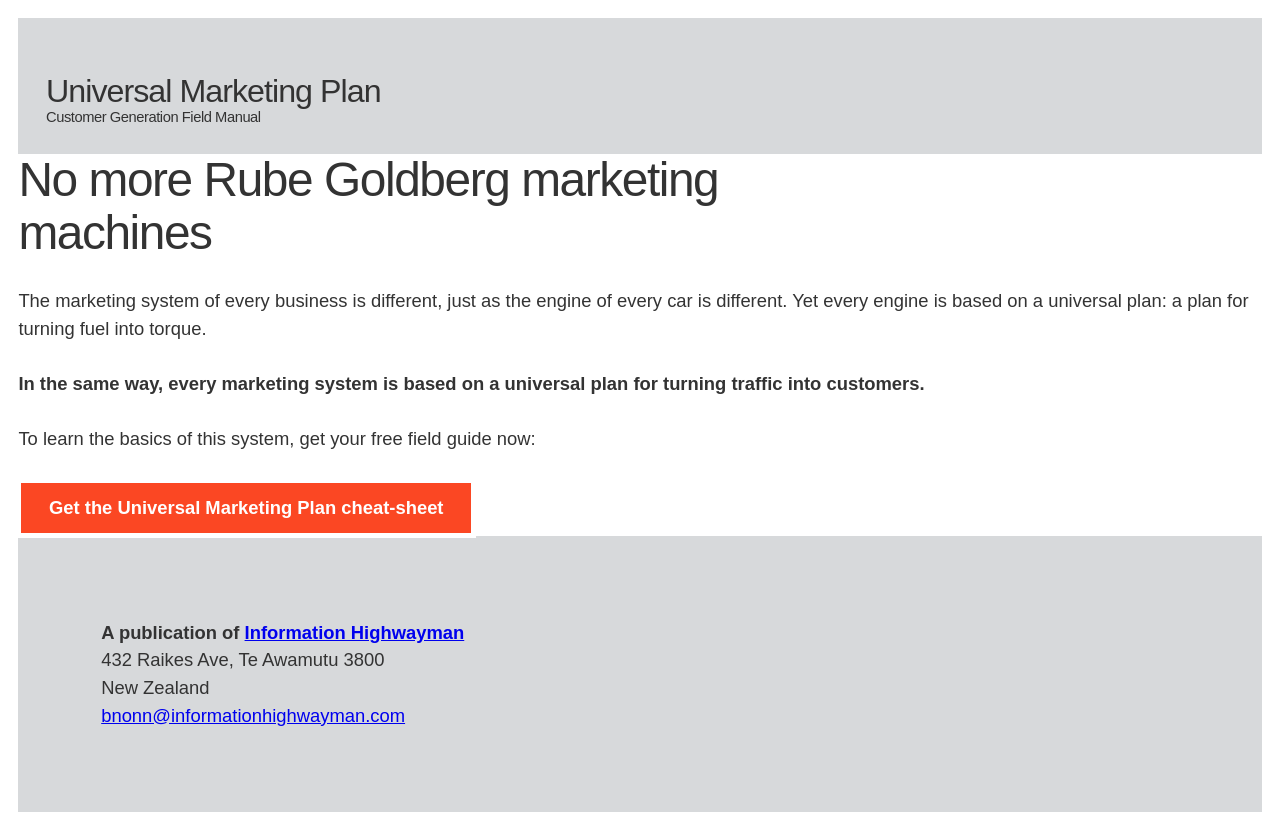
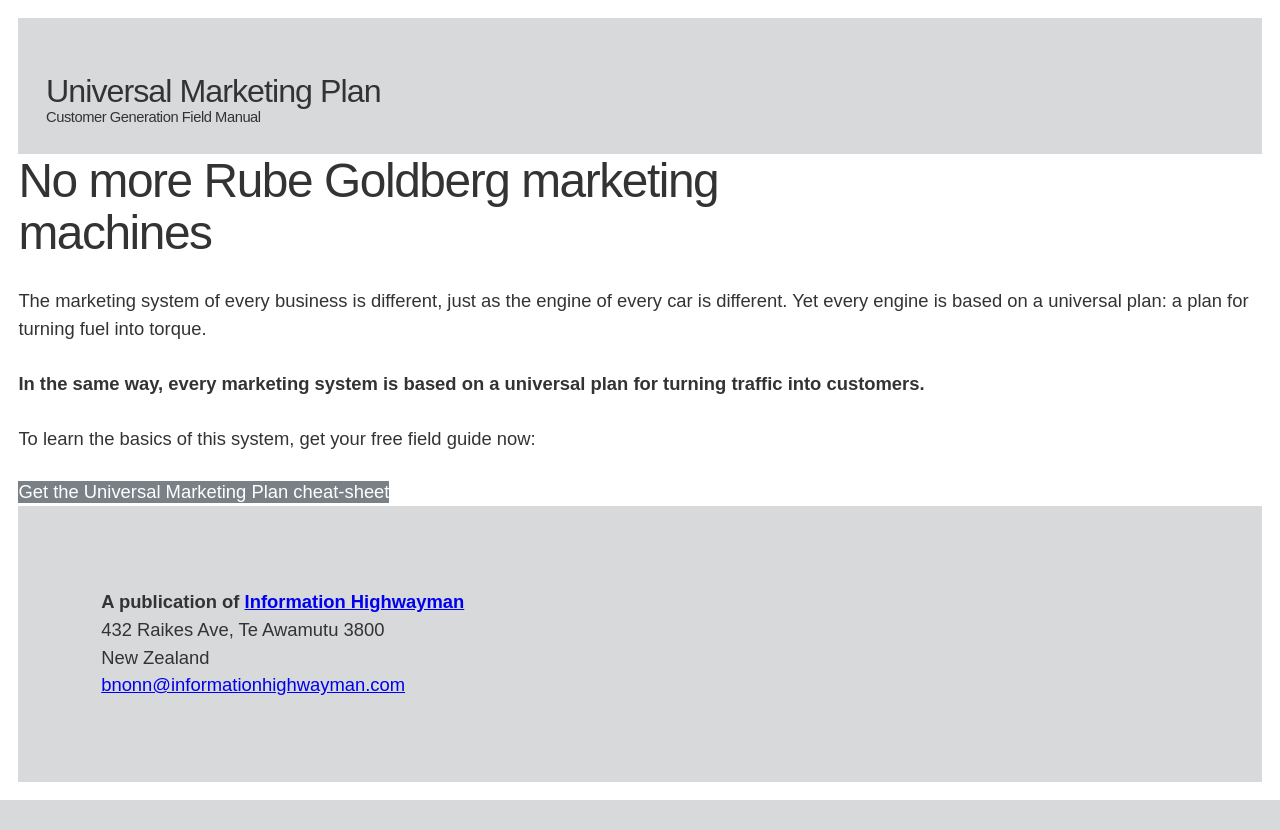
Before and after one commit to bnonn/anvil, a PHP site: page / in a window 1280 px wide. After the commit the page ends 800 px from the top, so only its background shows below. Run offline with PHP 8.4, Linux system fonts and the light colour scheme; some libraries are stand-ins or nearby versions.

Commit message:
Various fixes and improvements

```diff
--- a/js/accessibility.js
+++ b/js/accessibility.js
@@ -24,4 +24,4 @@ addAttribute( "a[target='_blank']", "rel", "noopener" ); // All links opening in
  * Add tabindexes to critical elements so they're tappable on mobile.
  */
 
-addAttribute( "dfn[title], abbr[title], .\\@reel:not(.\\&no-focus) > *", "tabindex", "0" );
+addAttribute( "dfn[title], abbr[title], .\\@reel:not(.\\?no-a11y-assist) > *", "tabindex", "0" );
--- a/scss/-setup/_colors.scss
+++ b/scss/-setup/_colors.scss
@@ -2,6 +2,8 @@
 	--c-alt         : powderblue;
 	--c-bg          : white;
 	--c-bg--reversed: #333;
+
+	--c-highlight: hsl(46, 100%, 89%);
 
 	--c-house       : hsl(210, 50%, 50%);
 	--c-house--dark : hsl(210, 50%, 28%);
--- a/scss/-setup/_setup.scss
+++ b/scss/-setup/_setup.scss
@@ -14,13 +14,12 @@
 
 	--bg    : var(--c-bg);
 	--border: 0;
-	--color : var(--c-running);
 	--ff    : var(--ff-running);
 	--fs    : var(--fs-running);
 	--fw    : var(--fw-normal);
 
 	background-color: var(--bg);
-	color           : var(--color);
+	color           : var(--c-running);
 	font-family     : var(--ff);
 	font-size       : 20px; // fallback
 	font-size       : var(--fs);
--- a/scss/fx/_focus-highlight.scss
+++ b/scss/fx/_focus-highlight.scss
@@ -4,18 +4,18 @@
 
 @keyframes focus-highlight {
 	0% {
-		background-color: transparent;
+		background: var(--c-bg);
 	}
 
 	10% {
-		background-color: transparent;
+		background: var(--c-bg);
 	}
 
 	20% {
-		background-color: rgba(255, 196, 0, 0.25);
+		background: var(--c-highlight);
 	}
 
 	100% {
-		background-color: transparent;
+		background: var(--c-bg);
 	}
 }
--- a/scss/layout/_@pull.scss
+++ b/scss/layout/_@pull.scss
@@ -3,21 +3,50 @@
  */
 
 @mixin pull() {
-	--space: var(--beat);
+	--border-width: 0;
+	--size        : 38%;
+	--space       : var(--beat);
 
-	@include breakpoint($widescreen) {
-		margin-bottom: var(--space);
-		margin-top   : calc(var(--space) - var(--border));
-		max-width    : 50%;
+	border       : var(--border-width) solid var(--c-neutral);
+	margin-bottom: calc(var(--space) - var(--border-width));
+	margin-top   : calc(var(--space) - var(--border-width));
+	max-width    : var(--size) !important;
 
-		&.\&align-left {
+	&.\&arrange {
+		&\:left {
 			float       : left;
 			margin-right: calc(var(--space) / 2);
 		}
 
-		&.\&align-right {
+		&\:right {
 			float      : right;
 			margin-left: calc(var(--space) / 2);
+		}
+	}
+
+	&.\&size {
+		&\:small {
+			--size: 38%;
+
+			@include breakpoint($widescreen) {
+				--size: 19%;
+			}
+		}
+
+		&\:medium {
+			--size: 50%;
+
+			@include breakpoint($widescreen) {
+				--size: 38%;
+			}
+		}
+
+		&\:large {
+			--size: 100%;
+
+			@include breakpoint($widescreen) {
+				--size: 50%;
+			}
 		}
 	}
 }
--- a/scss/layout/_@reel.scss
+++ b/scss/layout/_@reel.scss
@@ -82,19 +82,6 @@
 		}
 	}
 
-	&.\&no-focus {
-		/**
-		 * This is a dummy class for accessibility.js.
-		 *
-		 * Not every reel contains items that require focusing.
-		 * For instance, a nav reel already contains anchors, so
-		 * creating a tabindex on every list item is going to be
-		 * a real pain for accessibility, since you'll have to
-		 * hit tab twice to get to each link, instead of just
-		 * once.
-		 */
-	}
-
 	&.\&hide-scroller,
 	&.\&no-scroller {
 		scrollbar-color: transparent;
@@ -121,6 +108,32 @@
 			padding-bottom: 0;
 		}
 	}
+
+	&.\&space {
+		&\:tight {
+			--space: 0;
+		}
+
+		&\:xsmall {
+			--space: var(--beat-xs);
+		}
+
+		&\:small {
+			--space: var(--beat-s);
+		}
+
+		&\:medium {
+			--space: var(--beat-m);
+		}
+
+		&\:large {
+			--space: var(--beat-l);
+		}
+
+		&\:xlarge {
+			--space: var(--beat-xl);
+		}
+	}
 }
 
 .\@reel {
--- a/scss/objects/_%actionbox.scss
+++ b/scss/objects/_%action-box.scss
@@ -3,7 +3,7 @@
  * place of interaction, such as calls to action.
  */
 
-@mixin actionbox() {
+@mixin action-box() {
 	--background: var(--c-neutral--lighter);
 	--border    : var(--border-large) solid var(--c-neutral--light);
 
@@ -11,6 +11,6 @@
 	border    : var(--border);
 }
 
-.\%actionbox {
-	@include actionbox();
+.\%action-box {
+	@include action-box();
 }
--- /dev/null
+++ b/scss/objects/_%action-clicker.scss
@@ -0,0 +1,57 @@
+/**
+ * Any kind of important call to action. Can extend buttons or
+ * anchors.
+ */
+
+@mixin action-clicker() {
+	background-color: var(--c-alert);
+	border          : var(--border-medium) solid var(--c-bg);
+	color           : var(--c-running--reversed);
+	cursor          : pointer;
+	font-weight     : var(--fw-bold);
+	position        : relative;
+	transition      : all .2s;
+
+	&::after {
+		border    : var(--border-medium) solid var(--c-bg);
+		bottom    : calc(var(--border-large)*-1);
+		content   : '';
+		display   : block;
+		left      : calc(var(--border-large)*-1);
+		position  : absolute;
+		right     : calc(var(--border-large)*-1);
+		top       : calc(var(--border-large)*-1);
+		transition: all .2s;
+	}
+
+	&:hover {
+		background-color: var(--c-alert);
+		border-color    : var(--c-bg);
+		transition      : all .2s;
+
+		&::after {
+			border-color: var(--c-alert);
+			transition  : all .2s;
+		}
+	}
+
+	&:focus {
+		background-color: var(--c-alert);
+		border-color    : var(--c-bg);
+		transition      : all .2s;
+
+		&::after {
+			border-color: var(--c-bg);
+			border-width: var(--border-small);
+			bottom      : var(--border-medium);
+			left        : var(--border-medium);
+			right       : var(--border-medium);
+			top         : var(--border-medium);
+			transition  : all .2s;
+		}
+	}
+}
+
+.\%action-clicker {
+	@include action-clicker();
+}
--- a/scss/objects/_%button.scss
+++ b/scss/objects/_%button.scss
@@ -3,52 +3,20 @@
  */
 
 @mixin button() {
-	background : var(--c-alert);
-	border     : var(--border-medium) solid var(--c-bg);
+	background : var(--c-neutral);
 	color      : var(--c-running--reversed);
 	cursor     : pointer;
 	font-family: var(--ff-sans);
-	font-weight: var(--fw-bold);
-	padding    : beats(.5) beats(1);
-	position   : relative;
 	transition : all .2s;
 
-	&::after {
-		border    : var(--border-medium) solid var(--c-bg);
-		bottom    : calc(var(--border-large)*-1);
-		content   : '';
-		display   : block;
-		left      : calc(var(--border-large)*-1);
-		position  : absolute;
-		right     : calc(var(--border-large)*-1);
-		top       : calc(var(--border-large)*-1);
+	&:hover {
+		background: var(--c-neutral--dark);
 		transition: all .2s;
 	}
 
-	&:hover {
-		border-color: var(--c-bg);
-		transition  : all .2s;
-
-		&::after {
-			border-color: var(--c-alert);
-			transition  : all .2s;
-		}
-	}
-
 	&:focus {
-		background-color: var(--c-alert--dark);
-		border-color    : var(--c-bg);
-		transition      : all .2s;
-
-		&::after {
-			border-color: var(--c-bg);
-			border-width: var(--border-small);
-			bottom      : var(--border-medium);
-			left        : var(--border-medium);
-			right       : var(--border-medium);
-			top         : var(--border-medium);
-			transition  : all .2s;
-		}
+		background: var(--c-neutral--darker);
+		transition: all .2s;
 	}
 
 	i.fas {
--- a/scss/objects/_%placeholder.scss
+++ b/scss/objects/_%placeholder.scss
@@ -1,20 +1,29 @@
 @mixin placeholder() {
-	--aspect-vert : 16;
-	--aspect-horiz: 9;
-	--size        : var(--beat);
+	--aspect-ratio: 16/9;
+	--size        : var(--beat-xl);
 
-	--size-horiz: calc((var(--size) * var(--aspect-horiz))/10);
-	--size-vert : calc((var(--size) * var(--aspect-vert))/10);
+	padding-bottom   : calc(var(--aspect-ratio) * 100%);
+	position         : relative;
+	// width         : var(--size);
 
-	background    : transparent;
-	border        : var(--border-small) solid var(--c-neutral--light);
-	color         : var(--c-neutral--dark);
-	display       : block;
-	font-size     : var(--fs-s);
-	font-weight   : var(--fw-medium);
-	padding       : var(--size-vert) var(--size-horiz);
-	text-align    : center;
-	text-transform: uppercase;
+	&>* {
+		align-items    : center;
+		background     : transparent;
+		border         : var(--border-small) solid var(--c-neutral--light);
+		bottom         : 0;
+		color          : var(--c-neutral--dark);
+		display        : flex;
+		font-size      : var(--fs-s);
+		font-weight    : var(--fw-medium);
+		justify-content: center;
+		left           : 0;
+		overflow       : hidden;
+		position       : absolute;
+		right          : 0;
+		text-align     : center;
+		text-transform : uppercase;
+		top            : 0;
+	}
 
 	&.\&size\:xsmall {
 		--size: var(--beat-xs);
--- a/scss/objects/_dialog.scss
+++ b/scss/objects/_dialog.scss
@@ -1,5 +1,7 @@
 dialog {
-	background   : var(--c-neutral--lighter);
+	--c-bg: var(--c-neutral--lighter);
+
+	background   : var(--c-bg);
 	border       : var(--border-medium) solid var(--c-neutral);
 	border-radius: var(--border-medium);
 	box-shadow   : 0 1rem 1rem rgba(0, 0, 0, 0.1),
--- a/scss/objects/_index.scss
+++ b/scss/objects/_index.scss
@@ -18,8 +18,10 @@
 @import "details";
 @import "blockquote";
 @import "%video";
-@import "%actionbox";
+@import "%action-box";
 @import "%pill";
 @import "%placeholder";
 @import "%skip-link";
 @import "%sticky";
+@import "%action-clicker";
+@import "inputs";
--- /dev/null
+++ b/scss/objects/_inputs.scss
@@ -0,0 +1,13 @@
+[type="email"] {
+	border       : var(--border-medium) solid var(--c-neutral);
+	margin-bottom: beats(.25); // hack for now; TODO: fix, #obvs
+	padding      : .63rem;
+	transition   : all .2s;
+
+	&:hover,
+	&:focus,
+	&:active {
+		border-color: var(--c-neutral--dark);
+		transition  : all .2s;
+	}
+}
--- a/scss/style.css
+++ b/scss/style.css
@@ -44,6 +44,7 @@
   --c-alt: powderblue;
   --c-bg: white;
   --c-bg--reversed: #333;
+  --c-highlight: hsl(46, 100%, 89%);
   --c-house: hsl(210, 50%, 50%);
   --c-house--dark: hsl(210, 50%, 28%);
   --c-house--light: hsl(210, 35%, 80%);
@@ -83,12 +84,11 @@
 	 */
   --bg: var(--c-bg);
   --border: 0;
-  --color: var(--c-running);
   --ff: var(--ff-running);
   --fs: var(--fs-running);
   --fw: var(--fw-normal);
   background-color: var(--bg);
-  color: var(--color);
+  color: var(--c-running);
   font-family: var(--ff);
   font-size: 20px;
   font-size: var(--fs);
@@ -261,30 +261,30 @@ sup {
  */
 @-webkit-keyframes focus-highlight {
   0% {
-    background-color: transparent;
+    background: var(--c-bg);
   }
   10% {
-    background-color: transparent;
+    background: var(--c-bg);
   }
   20% {
-    background-color: rgba(255, 196, 0, 0.25);
+    background: var(--c-highlight);
   }
   100% {
-    background-color: transparent;
+    background: var(--c-bg);
   }
 }
 @keyframes focus-highlight {
   0% {
-    background-color: transparent;
+    background: var(--c-bg);
   }
   10% {
-    background-color: transparent;
+    background: var(--c-bg);
   }
   20% {
-    background-color: rgba(255, 196, 0, 0.25);
+    background: var(--c-highlight);
   }
   100% {
-    background-color: transparent;
+    background: var(--c-bg);
   }
 }
 
@@ -1130,111 +1167,42 @@ img {
   outline-offset: calc(var(--border-medium) * -1);
 }
 
-.\%button::after {
-  border: var(--border-medium) solid var(--c-bg);
-  bottom: calc(var(--border-large)*-1);
-  content: '';
-  display: block;
-  left: calc(var(--border-large)*-1);
-  position: absolute;
-  right: calc(var(--border-large)*-1);
-  top: calc(var(--border-large)*-1);
+.\%button:hover {
+  background: var(--c-neutral--dark);
   -webkit-transition: all .2s;
   transition: all .2s;
 }
 
-.\%button:hover {
-  border-color: var(--c-bg);
+.\%button:focus {
+  background: var(--c-neutral--darker);
   -webkit-transition: all .2s;
   transition: all .2s;
 }
 
-.\%button:hover::after {
-  border-color: var(--c-alert);
-  -webkit-transition: all .2s;
-  transition: all .2s;
-}
-
-.\%button:focus {
-  background-color: var(--c-alert--dark);
-  border-color: var(--c-bg);
-  -webkit-transition: all .2s;
-  transition: all .2s;
-}
-
-.\%button:focus::after {
-  border-color: var(--c-bg);
-  border-width: var(--border-small);
-  bottom: var(--border-medium);
-  left: var(--border-medium);
-  right: var(--border-medium);
-  top: var(--border-medium);
-  -webkit-transition: all .2s;
-  transition: all .2s;
-}
-
 .\%button i.fas {
   display: inline;
 }
 
 button,
 input[type="submit"] {
-  background: var(--c-alert);
-  border: var(--border-medium) solid var(--c-bg);
+  background: var(--c-neutral);
   color: var(--c-running--reversed);
   cursor: pointer;
   font-family: var(--ff-sans);
-  font-weight: var(--fw-bold);
-  padding: 0.75rem 1.5rem;
-  position: relative;
   -webkit-transition: all .2s;
   transition: all .2s;
 }
 
-button::after,
-input[type="submit"]::after {
-  border: var(--border-medium) solid var(--c-bg);
-  bottom: calc(var(--border-large)*-1);
-  content: '';
-  display: block;
-  left: calc(var(--border-large)*-1);
-  position: absolute;
-  right: calc(var(--border-large)*-1);
-  top: calc(var(--border-large)*-1);
+button:hover,
+input[type="submit"]:hover {
+  background: var(--c-neutral--dark);
   -webkit-transition: all .2s;
   transition: all .2s;
 }
 
-button:hover,
-input[type="submit"]:hover {
-  border-color: var(--c-bg);
-  -webkit-transition: all .2s;
-  transition: all .2s;
-}
-
-button:hover::after,
-input[type="submit"]:hover::after {
-  border-color: var(--c-alert);
-  -webkit-transition: all .2s;
-  transition: all .2s;
-}
-
 button:focus,
 input[type="submit"]:focus {
-  background-color: var(--c-alert--dark);
-  border-color: var(--c-bg);
-  -webkit-transition: all .2s;
-  transition: all .2s;
-}
-
-button:focus::after,
-input[type="submit"]:focus::after {
-  border-color: var(--c-bg);
-  border-width: var(--border-small);
-  bottom: var(--border-medium);
-  left: var(--border-medium);
-  right: var(--border-medium);
-  top: var(--border-medium);
+  background: var(--c-neutral--darker);
   -webkit-transition: all .2s;
   transition: all .2s;
 }
--- a/scss/templates/_site-header.scss
+++ b/scss/templates/_site-header.scss
@@ -63,6 +63,20 @@ body>header {
 						color       : var(--c-running);
 						font-weight : var(--fw-bold);
 					}
+
+					&.\%nav-cta {
+						background-color: var(--c-alert);
+						border          : 0;
+						border-radius   : var(--border-medium);
+						color           : var(--c-running--reversed);
+						font-weight     : var(--fw-medium);
+						margin-top      : beats(.5);
+						padding         : beats(.25) beats(.75);
+
+						&:hover {
+							background-color: var(--c-alert--dark);
+						}
+					}
 				}
 			}
 		}
--- a/scss/utilities/_!align.scss
+++ b/scss/utilities/_!align.scss
@@ -5,6 +5,10 @@
 	}
 
 	&\:text {
+		&\:center {
+			text-align: center !important;
+		}
+
 		&\:left {
 			text-align: left !important;
 		}
```
Also changed, not shown: other parts of scss/style.css (+181 -37 lines).
